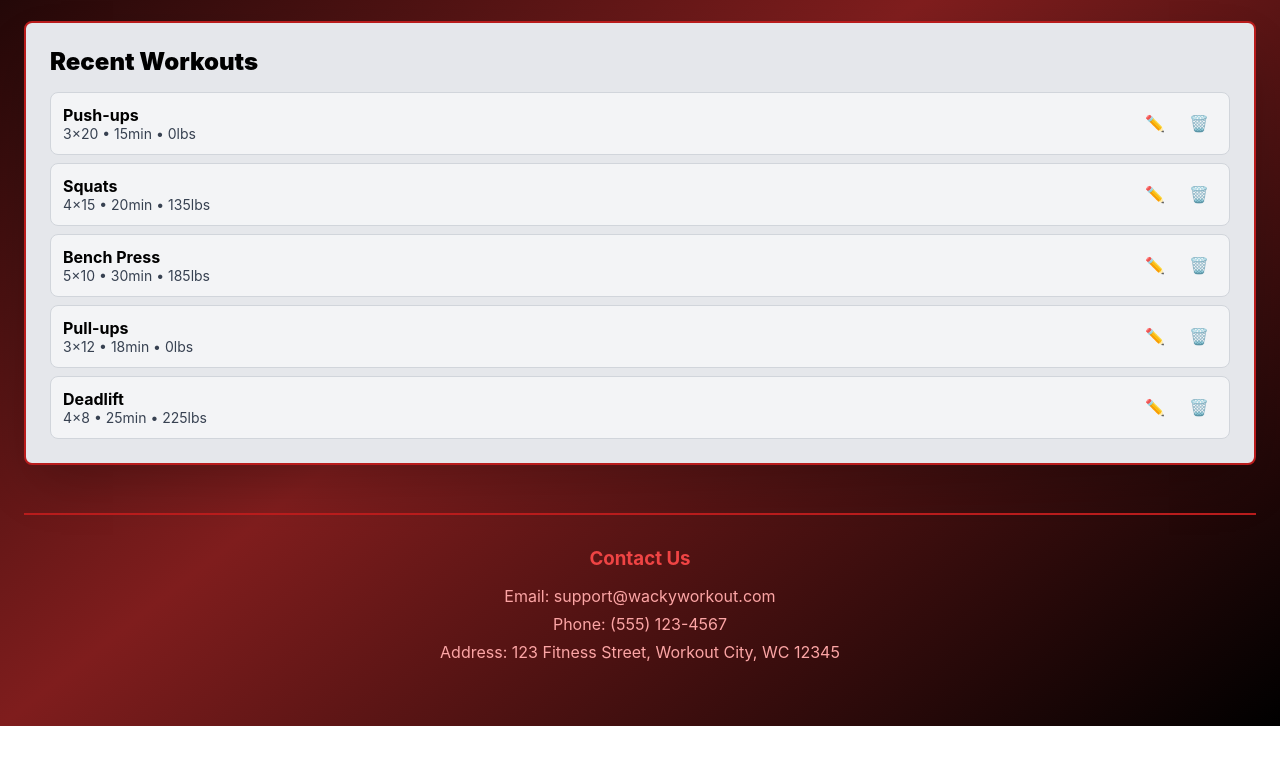
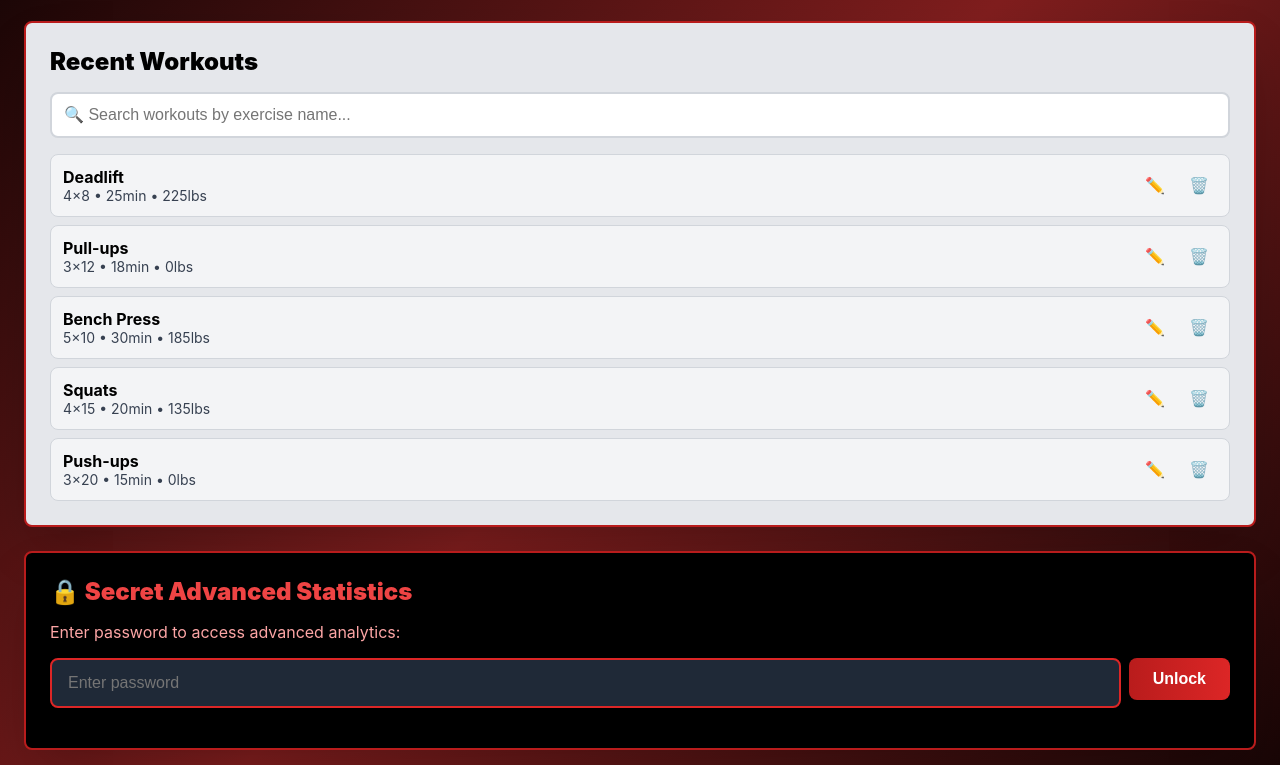
Before and after one commit to RileyKabatoff/WackyWorkout, a plain HTML site: page index.html in a window 1280 px wide. Shown: the part 283-1048 px from the top of the page. Before the commit the page ends 1009 px from the top, so only its background shows below. Drawn offline with Linux system fonts and the light colour scheme.

Commit message:
Update index.html

```diff
--- a/index.html
+++ b/index.html
@@ -1,33 +1,24 @@
 <!DOCTYPE html>
 <html lang="en">
 <head>
-  <!--Meta charset defines character encoding for the webpage -->
   <meta charset="UTF-8">
 
-  <!--Viewport meta tag ensures proper rendering on mobile devices by setting width to device width and initial zoom level -->
   <meta name="viewport" content="width=device-width, initial-scale=1.0">
 
-  <!--Meta description helps search engines understand page content and appears in search results -->
   <meta name="description" content="Track your fitness journey with Wacky Workout Tracker. Log workouts, set goals, and monitor your progress with our easy-to-use fitness dashboard.">
 
-  <!--Meta keywords help search engines categorize the content of the page -->
   <meta name="keywords" content="workout tracker, fitness app, exercise log, fitness goals, workout dashboard, fitness progress">
 
-  <!--Author meta tag identifies the content creator for search engines -->
   <meta name="author" content="Wacky Workout Team">
 
-  <!--Browser tab title and icon -->
   <title>Dashboard - Wacky Workout Tracker</title>
 
-  <!--Favicon displays icon in browser tab -->
-  <link rel="icon" href="Media/favicon.ico" type="image/x-icon">
+  <link rel="icon" href="favicon.ico" type="image/x-icon">
 
-  <!--This is a RELATIVE URL - links to CSS file within the project folder structure -->
   <link rel="stylesheet" href="styles.css">
 </head>
 <body>
 
-  <!--This is a BLOCK ELEMENT - div creates a block-level container that takes full width -->
   <div class="container">
     <header class="header">
       <div class="header-left">
@@ -36,19 +27,26 @@
         <span class="flame-icon">🔥</span>
       </div>
       <div class="header-right">
+        <!-- ADDITIONAL COMPONENT 2 - Theme Toggle Button
+             This button toggles between dark and light modes by adding/removing a CSS class
+             The toggleDarkMode() function uses classList.toggle() to switch the 'light-mode' class
+             This demonstrates dynamic styling changes across the entire page -->
+        <button onclick="toggleDarkMode()" class="btn-logout" style="margin-right: 1rem;">
+          <span>🌓</span>
+          Toggle Theme
+        </button>
+
         <div class="streak-badge">
-          <div class="streak-number">7</div>
+          <div class="streak-number" id="streakNumber">7</div>
           <div class="streak-label">Day Streak 🔥</div>
         </div>
-        <!--NAVIGATION - Links to login page-->
-        <a href="login.html" class="btn-logout" style="text-decoration: none;">
+        <button class="btn-logout" id="logoutBtn">
           <span>↩️</span>
           Logout
-        </a>
+        </button>
       </div>
     </header>
 
-    <!--NAVIGATION - Nav element provides navigation links to all main pages of the site -->
     <nav class="nav-tabs">
       <a href="index.html" class="nav-tab active">
         <span>📊</span>
@@ -72,84 +70,59 @@
       </a>
     </nav>
 
-    <!--SCHEMATIC STRUCTURE ELEMENT - main defines the primary content of the page -->
     <main>
-      <div class="stats-grid">
-        <div class="stat-card">
-          <div class="stat-value">12</div>
-          <div class="stat-label">Total Workouts</div>
-        </div>
-        <div class="stat-card">
-          <div class="stat-value">840</div>
-          <div class="stat-label">Total Reps</div>
-        </div>
-        <div class="stat-card">
-          <div class="stat-value">1250</div>
-          <div class="stat-label">Total Weight (lbs)</div>
-        </div>
-        <div class="stat-card">
-          <div class="stat-value">360</div>
-          <div class="stat-label">Minutes Trained</div>
-        </div>
+      <div class="stats-grid" id="statsGrid">
+        <!-- Stats will be populated by JavaScript -->
       </div>
       <div class="card card-light">
         <h2 class="card-title card-title-dark">Recent Workouts</h2>
-        <div class="workout-list">
-          <div class="workout-item">
-            <div>
-              <p class="workout-name">Push-ups</p>
-              <p class="workout-details">3×20 • 15min • 0lbs</p>
-            </div>
-            <div class="workout-actions">
-              <button class="icon-btn">✏️</button>
-              <button class="icon-btn">🗑️</button>
-            </div>
-          </div>
-          <div class="workout-item">
-            <div>
-              <p class="workout-name">Squats</p>
-              <p class="workout-details">4×15 • 20min • 135lbs</p>
-            </div>
-            <div class="workout-actions">
-              <button class="icon-btn">✏️</button>
-              <button class="icon-btn">🗑️</button>
-            </div>
-          </div>
-          <div class="workout-item">
-            <div>
-              <p class="workout-name">Bench Press</p>
-              <p class="workout-details">5×10 • 30min • 185lbs</p>
-            </div>
-            <div class="workout-actions">
-              <button class="icon-btn">✏️</button>
-              <button class="icon-btn">🗑️</button>
-            </div>
-          </div>
-          <div class="workout-item">
-            <div>
-              <p class="workout-name">Pull-ups</p>
-              <p class="workout-details">3×12 • 18min • 0lbs</p>
-            </div>
-            <div class="workout-actions">
-              <button class="icon-btn">✏️</button>
-              <button class="icon-btn">🗑️</button>
-            </div>
-          </div>
-          <div class="workout-item">
-            <div>
-              <p class="workout-name">Deadlift</p>
-              <p class="workout-details">4×8 • 25min • 225lbs</p>
-            </div>
-            <div class="workout-actions">
-              <button class="icon-btn">✏️</button>
-              <button class="icon-btn">🗑️</button>
+
+        <!-- ADDITIONAL COMPONENT 1 - Search/Filter Functionality
+             This input field allows users to filter the workout list in real-time as they type
+             The oninput event triggers the filterWorkouts() function which shows/hides workout items
+             based on whether their exercise name matches the search term -->
+        <div style="margin-bottom: 1rem;">
+          <input type="text"
+                 id="workoutSearch"
+                 placeholder="🔍 Search workouts by exercise name..."
+                 oninput="filterWorkouts(this.value)"
+                 style="width: 100%; padding: 0.75rem; border: 2px solid #d1d5db; border-radius: 0.5rem; background: white; color: #000;">
+        </div>
+
+        <div class="workout-list" id="workoutList">
+          <!-- Workouts will be populated by JavaScript -->
+        </div>
+      </div>
+
+      <!-- Secret Section with Password Access -->
+      <div class="card">
+        <h2 class="card-title">🔒 Secret Advanced Statistics</h2>
+        <p style="color: #fca5a5; margin-bottom: 1rem;">Enter password to access advanced analytics:</p>
+        <div style="display: flex; gap: 0.5rem; margin-bottom: 1rem;">
+          <input type="password" id="secretPasswordInput" placeholder="Enter password" style="flex: 1;">
+          <button onclick="checkSecretPassword()" class="btn btn-primary" style="width: auto; padding: 0.75rem 1.5rem;">Unlock</button>
+        </div>
+        <p id="passwordError" style="color: #ef4444; display: none; margin-bottom: 1rem;"></p>
+
+        <!-- CHANGE FORMATTING - This section is hidden by default (display: none) and becomes visible when correct password is entered
+             The checkSecretPassword() function toggles the display property from 'none' to 'block', making the content appear
+             This demonstrates dynamic formatting changes based on user interaction -->
+        <div id="secretSection" style="display: none;">
+          <h3 style="color: #34d399; margin-bottom: 1rem;">✓ Access Granted - Advanced Statistics</h3>
+          <div style="background: rgba(127, 29, 29, 0.3); padding: 1.5rem; border-radius: 0.5rem; border: 2px solid #34d399;">
+            <p style="color: #fca5a5; margin-bottom: 1rem;">🔬 Advanced Analytics Dashboard</p>
+            <div style="color: white;">
+              <p><strong>🎯 Success Rate:</strong> 94.5%</p>
+              <p><strong>📊 Average Improvement:</strong> +12.3% per week</p>
+              <p><strong>🏆 Predicted Goal Achievement:</strong> 2 weeks ahead of schedule</p>
+              <p><strong>💪 Power User Status:</strong> Top 5% of all users</p>
+              <p style="margin-top: 1rem; color: #34d399;"><em>You're Doing Great</em></p>
             </div>
           </div>
         </div>
       </div>
     </main>
 
-    <!--Footer provides contact information for the site -->
     <footer class="footer">
       <div class="footer-content">
         <h3>Contact Us</h3>
@@ -160,5 +133,70 @@
     </footer>
   </div>
 
+  <script src="app.js"></script>
+  <script>
+
+    const workouts = getWorkouts();
+    const streak = getStreak();
+
+    // DOM SELECTION - HTML ELEMENT TYPE: <div> with id="streakNumber"
+    // HOW IT LINKS: document.getElementById() selects the element by its unique id attribute
+    // This method returns a single element reference that matches the id in the HTML
+    // The id="streakNumber" in the HTML <div> is targeted by 'streakNumber' parameter
+    document.getElementById('streakNumber').textContent = streak;
+
+
+    const stats = calculateStats(workouts);
+
+    document.getElementById('statsGrid').innerHTML = `
+      <div class="stat-card">
+        <div class="stat-value">${stats.total}</div>
+        <div class="stat-label">Total Workouts</div>
+      </div>
+      <div class="stat-card">
+        <div class="stat-value">${stats.reps}</div>
+        <div class="stat-label">Total Reps</div>
+      </div>
+      <div class="stat-card">
+        <div class="stat-value">${stats.weight}</div>
+        <div class="stat-label">Total Weight (lbs)</div>
+      </div>
+      <div class="stat-card">
+        <div class="stat-value">${stats.duration}</div>
+        <div class="stat-label">Minutes Trained</div>
+      </div>
+    `;
+
+
+    const workoutList = document.getElementById('workoutList');
+    if (workouts.length === 0) {
+      workoutList.innerHTML = '<p class="empty-state empty-state-dark">No workouts yet!</p>';
+    } else {
+      workoutList.innerHTML = workouts.slice().reverse().slice(0, 5).map(w => `
+        <div class="workout-item">
+          <div>
+            <p class="workout-name">${w.exercise}</p>
+            <p class="workout-details">${w.sets}×${w.reps} • ${w.duration}min • ${w.weight}lbs</p>
+          </div>
+          <div class="workout-actions">
+            <button class="icon-btn" onclick="editWorkout(${w.id})">✏️</button>
+            <button class="icon-btn" onclick="deleteWorkout(${w.id})">🗑️</button>
+          </div>
+        </div>
+      `).join('');
+    }
+
+    function editWorkout(id) {
+      alert('Edit functionality will be implemented with SQL/Python backend');
+      // Future: Redirect to logging page with workout data
+    }
+
+    function deleteWorkout(id) {
+      if (confirm('Delete functionality will be implemented with SQL/Python backend. Proceed?')) {
+        alert('This will delete workout ID: ' + id);
+        // Future: Send delete request to backend
+      }
+    }
+  </script>
 </body>
 </html>
```
